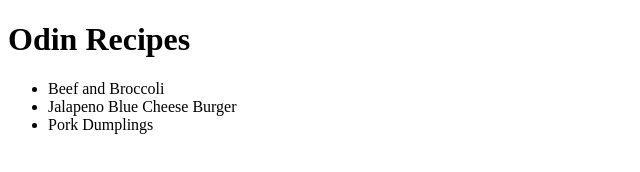
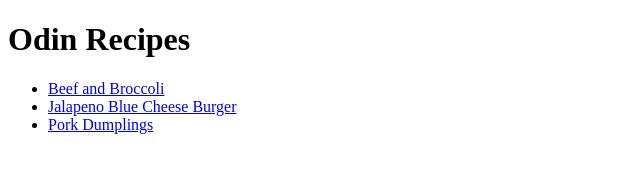
Before and after one commit to HugoTurtle/odin-recipesV4, a plain HTML site: page index.html in a window 1280 px wide. Shown: the whole page, without its empty margins (0-640 px from the left). Drawn offline with Linux system fonts and the light colour scheme.

Commit message:
Fix the links to the recipes in the main page

```diff
--- a/index.html
+++ b/index.html
@@ -7,9 +7,9 @@
     <body>
         <h1>Odin Recipes</h1>
         <ul>
-            <li><a href="recipes/beef-and-broccoli.html"></a>Beef and Broccoli</li>
-            <li><a href="recipes/jalapeno-blue-cheese-burger.html"></a>Jalapeno Blue Cheese Burger</li>
-            <li><a href="recipes/pork-dumplings.html"></a>Pork Dumplings</li>
+            <li><a href="recipes/beef-and-broccoli.html">Beef and Broccoli</a></li>
+            <li><a href="recipes/jalapeno-blue-cheese-burger.html">Jalapeno Blue Cheese Burger</a></li>
+            <li><a href="recipes/pork-dumplings.html">Pork Dumplings</a></li>
         </ul>
     </body>
 </html>
```
